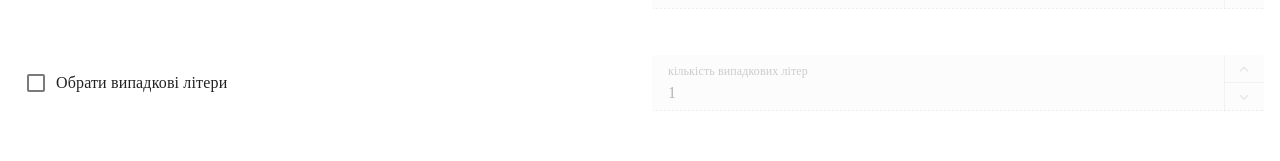
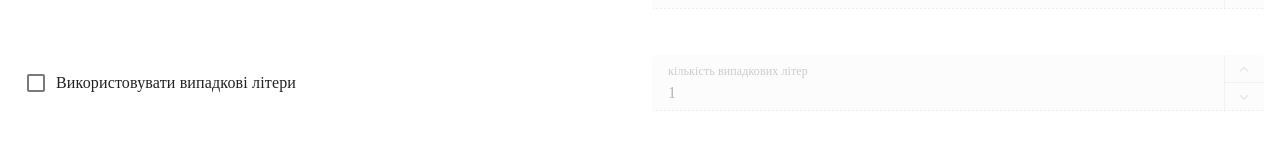
Before and after one commit to linvisn/naholosy, a Nuxt app: page /Practice in a window 1280 px wide. Shown: the part 233-394 px from the top of the page. Built offline with nearby package versions, Linux system fonts and the light colour scheme; what simple-analytics-vue would draw is missing.

Commit message:
Rename variables for clarity

```diff
--- a/pages/Practice.vue
+++ b/pages/Practice.vue
@@ -6,8 +6,8 @@ const practiceAllWords = ref(true)
 const wordsAmount = ref(1)
 const letters = words.map((word) => word.letter)
 const chosenLetters = ref([])
-const useShuffledLetters = ref(false)
-const shuffledLettersAmount = ref(1)
+const useRandomLetters = ref(false)
+const randomLettersAmount = ref(1)
 const array = ref([])
 const currentWord = ref({})
 const answer = ref('')
@@ -18,9 +18,9 @@ const mistakes = ref([])
 const showMistakes = ref(false)
 const chipColor = ref('')
 
-const shuffleLetters = () => {
+const pickRandomLetters = () => {
     let shuffled = letters.sort(() => 0.5 - Math.random())
-    return shuffled.slice(0, shuffledLettersAmount.value)
+    return shuffled.slice(0, randomLettersAmount.value)
 }
 const startPractice = () => {
     isPreparation.value = false
@@ -80,8 +80,8 @@ const checkWord = () => {
                         label="кількість слів" /></v-col>
             </v-row>
             <v-row class="d-flex flex-row">
-                <v-col><v-checkbox v-model="useShuffledLetters" label="Обрати випадкові літери" /></v-col>
-                <v-col><v-number-input v-model="shuffledLettersAmount" :min="1" :disabled="!useShuffledLetters" controlVariant="stacked"
+                <v-col><v-checkbox v-model="useRandomLetters" label="Використовувати випадкові літери" /></v-col>
+                <v-col><v-number-input v-model="randomLettersAmount" :min="1" :disabled="!useRandomLetters" controlVariant="stacked"
                         label="кількість випадкових літер" /></v-col>
             </v-row>
         </div>
@@ -90,7 +90,7 @@ const checkWord = () => {
             <v-btn class="bg-deep-orange-accent-4" size="large" variant="tonal" elevation="8"
                 :disabled="chosenLetters.length < 1" @click="startPractice()">Розпочати</v-btn>
             <v-btn @click="chosenLetters = letters">Обрати всі літери</v-btn>
-            <v-btn :disabled="!useShuffledLetters" @click="chosenLetters = shuffleLetters()">Обрати випадкові літери</v-btn>
+            <v-btn :disabled="!useRandomLetters" @click="chosenLetters = pickRandomLetters()">Обрати випадкові літери</v-btn>
             <NuxtLink to="/">
                 <v-btn variant="text">Повернутися до головної сторінки</v-btn>
             </NuxtLink>
```
